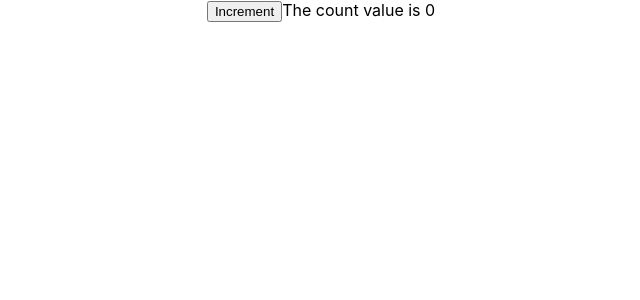
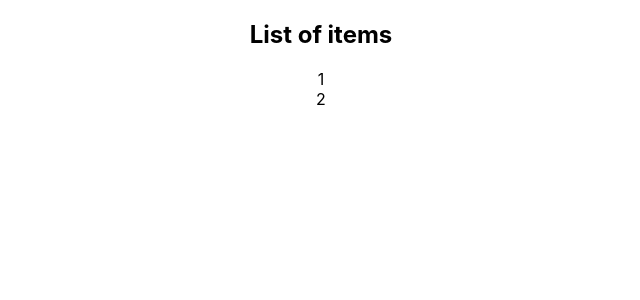
Before and after one commit to Isaac-Lee/React-study-typescript, a React (Create React App) app: page / in a window 1280 px wide. Shown: the top 300 px of the page, without its empty margins (319-959 px from the left). Built offline with nearby package versions, Linux system fonts and the light colour scheme.

Commit message:
Generic Props

```diff
--- a/src/App.tsx
+++ b/src/App.tsx
@@ -1,10 +1,32 @@
 import './App.css';
-import { Counter } from './components/class/Counter';
+import { List } from './components/generics/List';
 
 function App() {
   return (
     <div className="App">
-      <Counter message='The count value is' />
+      {/* <List
+      items={['I am', 'Isaac', 'Lee']}
+      onClick={(item) => console.log(item)}
+      />
+      <List
+      items={[1, 2, 3]}
+      onClick={(item) => console.log(item)}
+      /> */}
+      <List
+      items={[
+        {
+          id: 1,
+          first: 'Isaac',
+          lee: 'Lee',
+        },
+        {
+          id: 2,
+          first: 'Clark',
+          lee: 'Kent',
+        },
+      ]}
+      onClick={(item) => console.log(item)}
+      />
     </div>
   );
 }
--- /dev/null
+++ b/src/components/generics/List.tsx
@@ -0,0 +1,21 @@
+type ListProps<T> = {
+  items: T[]
+  onClick: (value :T) => void
+}
+
+export const List = <T extends { id: number }>({
+   items, onClick
+  }: ListProps<T>) => {
+  return (
+    <div>
+      <h2>List of items</h2>
+      {items.map((item, index) => {
+        return (
+          <div key={item.id} onClick={() => onClick(item)}>
+            {item.id}
+          </div>
+        )
+      })}
+    </div>
+  )
+}
```
